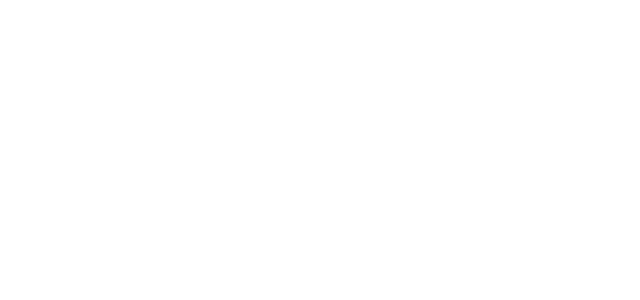
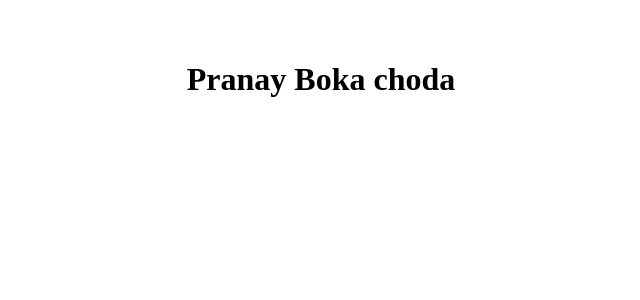
Before and after one commit to wizard12l0be/Ardent-Project, a React (Vite) app in the folder frontend/: page / in a window 1280 px wide. Shown: the top 300 px of the page, without its empty margins (319-959 px from the left). Built offline with nearby package versions, Linux system fonts and the light colour scheme.

Commit message:
Pranay add

```diff
--- a/frontend/src/pages/Home.jsx
+++ b/frontend/src/pages/Home.jsx
@@ -1,7 +1,11 @@
 import React from "react";
 
 const Home = () => {
-  return <div></div>;
+  return (
+    <div>
+      <h1>Pranay Boka choda</h1>
+    </div>
+  );
 };
 
 export default Home;
```
